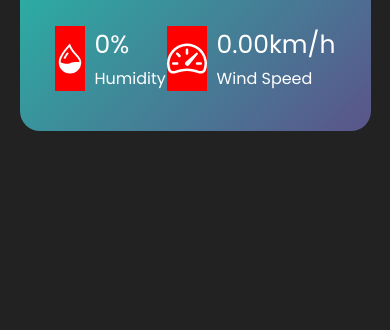
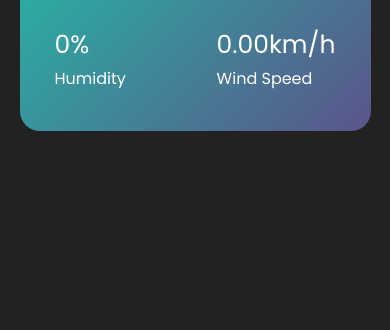
Before and after one commit to obedeDintala123/Weather-App, a plain HTML site: page index.html in a window 390 px wide. Shown: the part 514-844 px from the top of the page. Drawn offline with Linux system fonts and the light colour scheme.

Commit message:
Adicionando novos files

```diff
--- a/style.css
+++ b/style.css
@@ -102,10 +102,10 @@ gap: 25px;
 
 @media only screen and (max-width: 768px){
     .water-icone{
-        background: red;
+        display: none;
     }
 
     .speed-icone{
-        background: red;
+        display: none;
     }
 }
```
